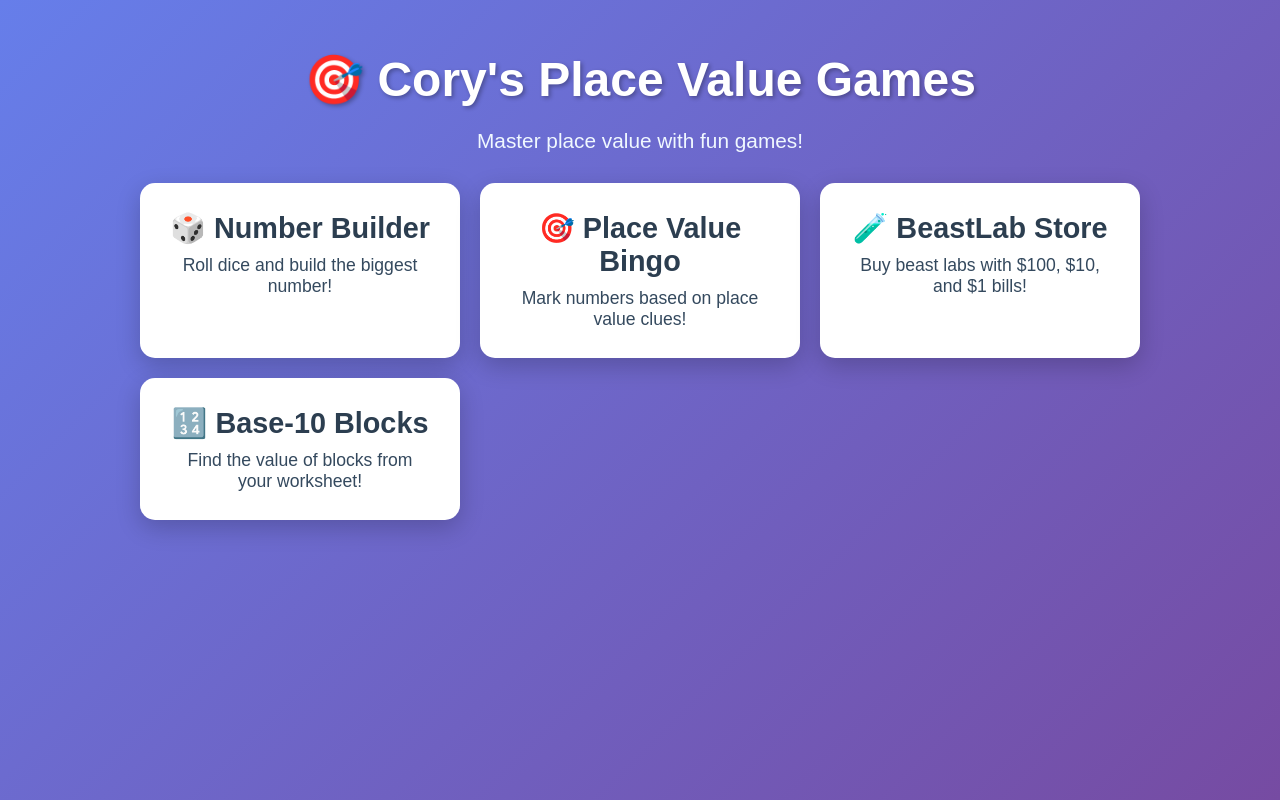
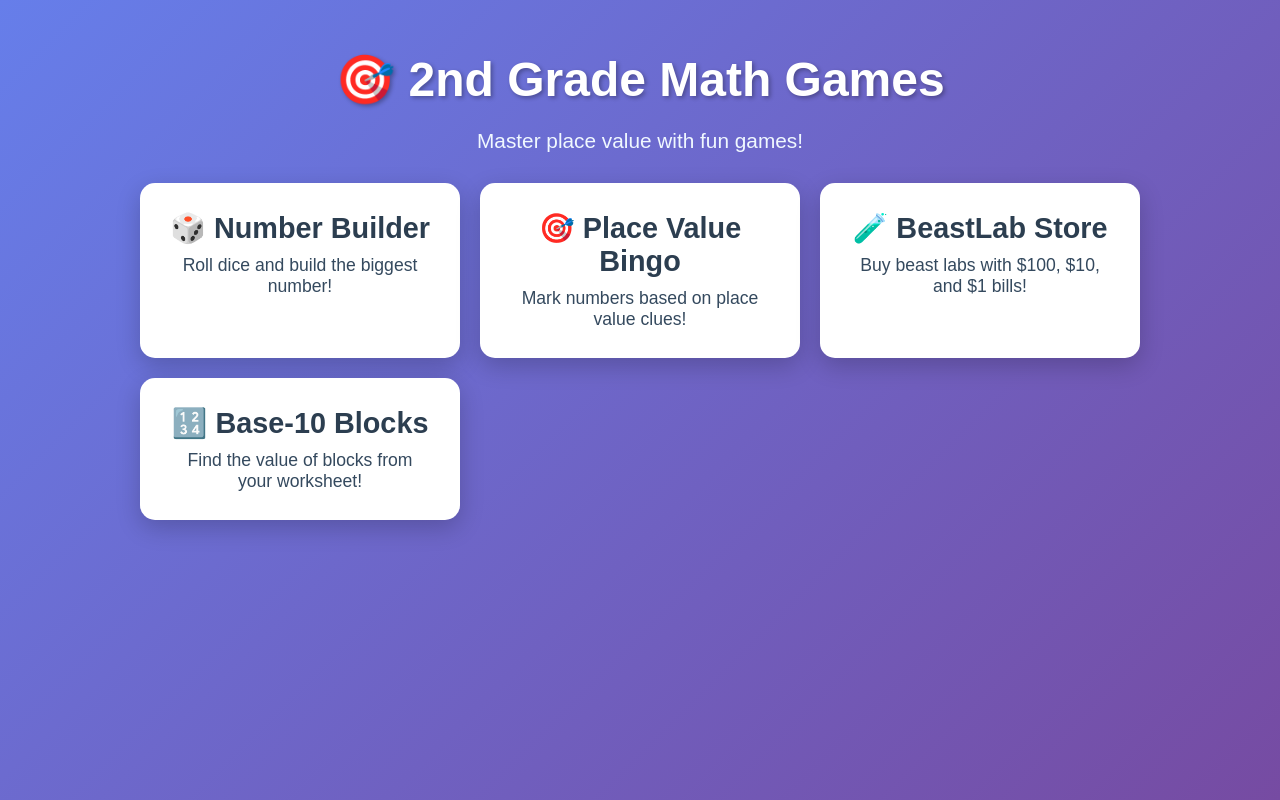
Before and after one commit to cn814/cles-math-games, a plain HTML site: page index.html in a window 1280 px wide. Drawn offline with Linux system fonts and the light colour scheme.

Commit message:
Update index.html

```diff
--- a/index.html
+++ b/index.html
@@ -527,7 +527,7 @@
 </head>
 <body>
     <div class="container">
-        <h1>🎯 Cory's Place Value Games</h1>
+        <h1>🎯 2nd Grade Math Games</h1>
         <p class="subtitle">Master place value with fun games!</p>
 
         <!-- Main Menu -->
```
